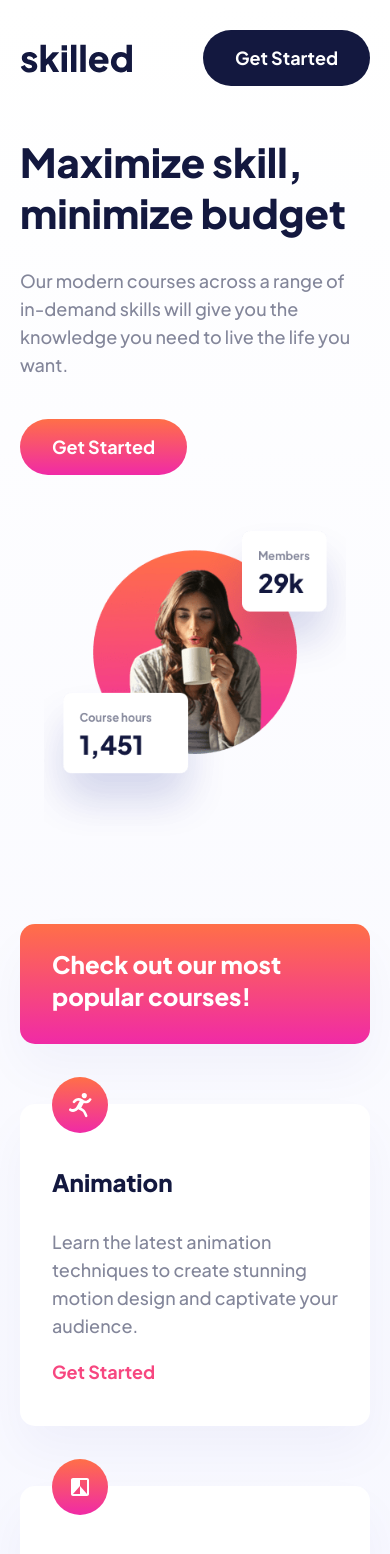
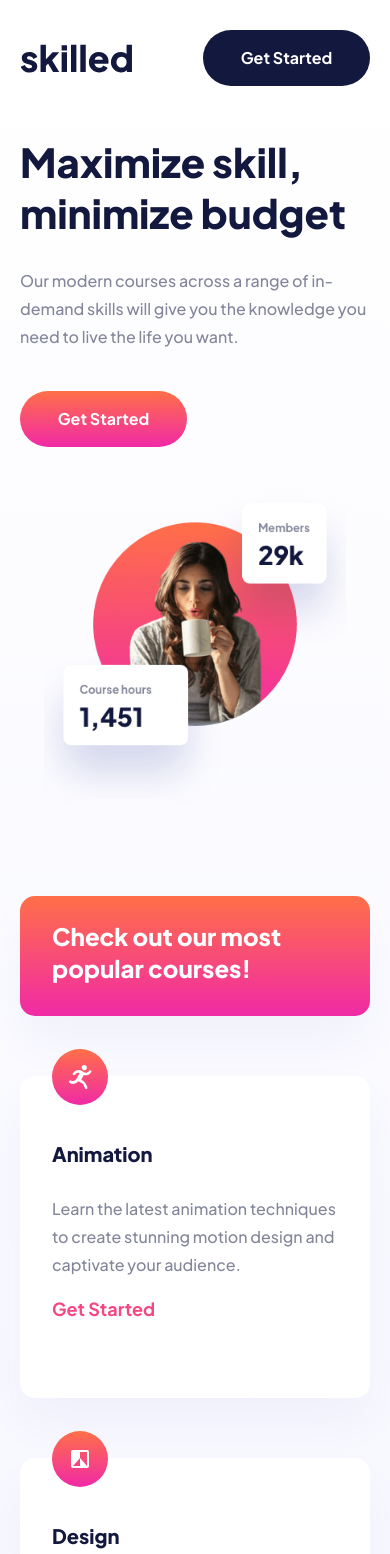
Before and after one commit to nathansoussana/skilled-elearning-landing-page, a React (Vite) app: page / in a window 390 px wide. Shown: the top 1554 px of the page. Built offline with nearby package versions, Linux system fonts and the light colour scheme.

Commit message:
Adjusted text size on tablet and below

```diff
--- a/src/css/main.css
+++ b/src/css/main.css
@@ -111,6 +111,12 @@ small {
   margin: 15px 0;
 }
 
+@media all and (max-width: 900px) {
+  .button {
+    font-size: 16px;
+    line-height: 26px;
+  }
+}
 .card {
   flex: 1 1 300px;
   height: 322px;
@@ -158,6 +164,15 @@ small {
   .card-title-title {
     font-size: 24px;
     line-height: 32px;
+  }
+  .card-course-title {
+    font-size: 20px;
+  }
+  .card-course-description {
+    font-size: 16px;
+  }
+  .card-course-link {
+    font-size: 18px;
   }
 }
 @media all and (max-width: 500px) {
@@ -251,6 +266,9 @@ small {
   .hero-img-img-desktop, .hero-img-img-mobile {
     display: none;
   }
+  .hero-content-text {
+    font-size: 16px;
+  }
 }
 @media all and (max-width: 500px) {
   .hero .section-container {
--- a/src/jsx/components/Cards.jsx
+++ b/src/jsx/components/Cards.jsx
@@ -14,8 +14,8 @@ export function CardCourse(props) {
     <div className="card card-course">
       <img src={`../public/${props.icon}.svg`} alt="Course icon" className="card-course-icon"/>
       <h4 className="card-course-title">{props.title}</h4>
-      <p className="class-course-description">{props.description}</p>
-      <a href="#" className="link class-course-link">Get Started</a>
+      <p className="card-course-description">{props.description}</p>
+      <a href="#" className="link card-course-link">Get Started</a>
     </div>
   )
 }
--- a/src/sass/components/_buttons.sass
+++ b/src/sass/components/_buttons.sass
@@ -37,3 +37,8 @@
   display: flex
   gap: 15px
   margin: 15px 0
+
+@media all and (max-width: variables.$tablet)
+  .button
+    font-size: 16px
+    line-height: 26px
--- a/src/sass/sections/_hero.sass
+++ b/src/sass/sections/_hero.sass
@@ -48,6 +48,9 @@
   .hero-img-img-desktop, .hero-img-img-mobile
     display: none
 
+  .hero-content-text
+    font-size: 16px
+
 // Mobile styles
 
 @media all and (max-width: variables.$mobile)
```
Also changed, not shown: src/sass/components/_card.sass (+9 -0 lines), 1 other file (tests, documents, lock files or other folders).
